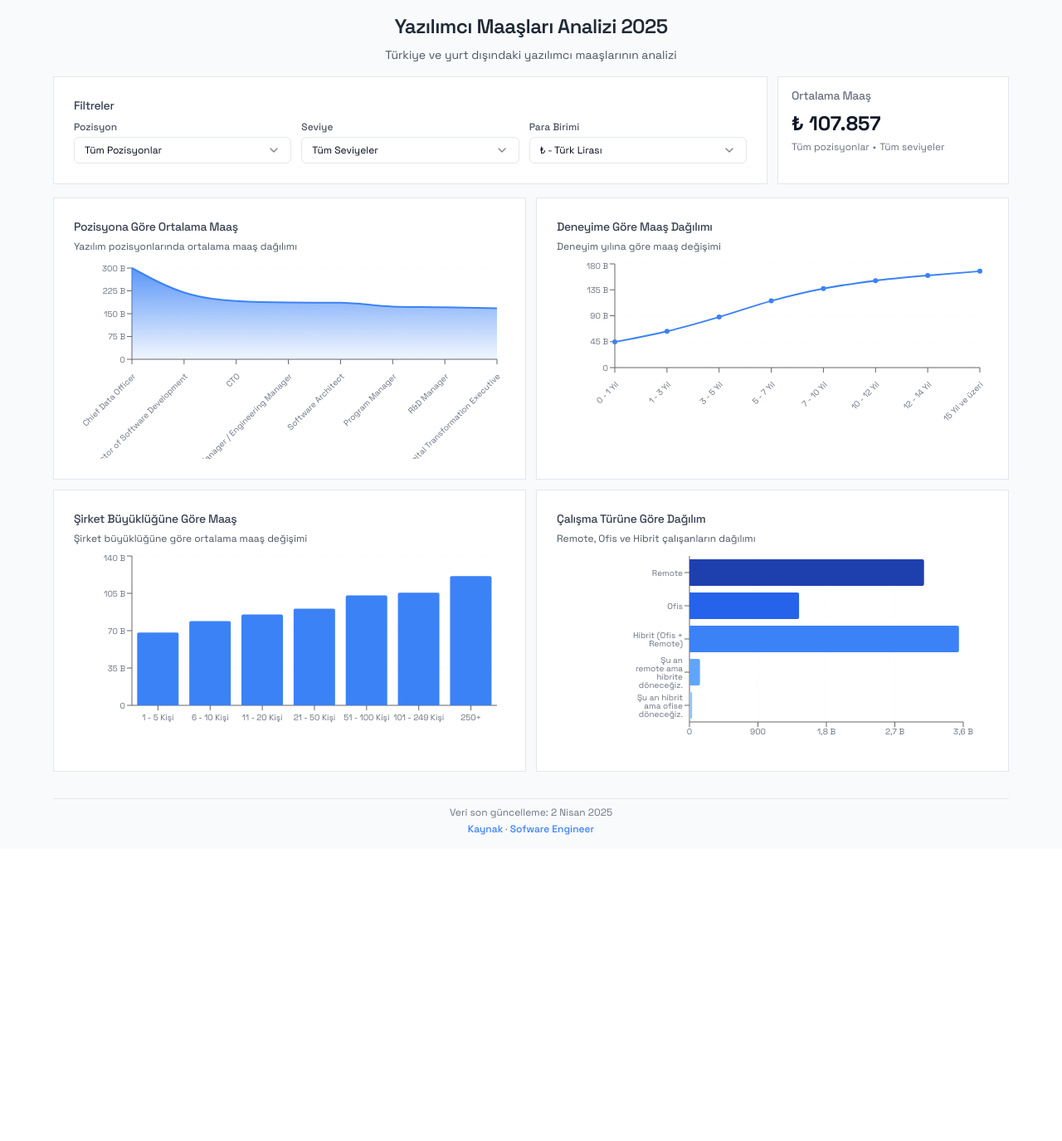
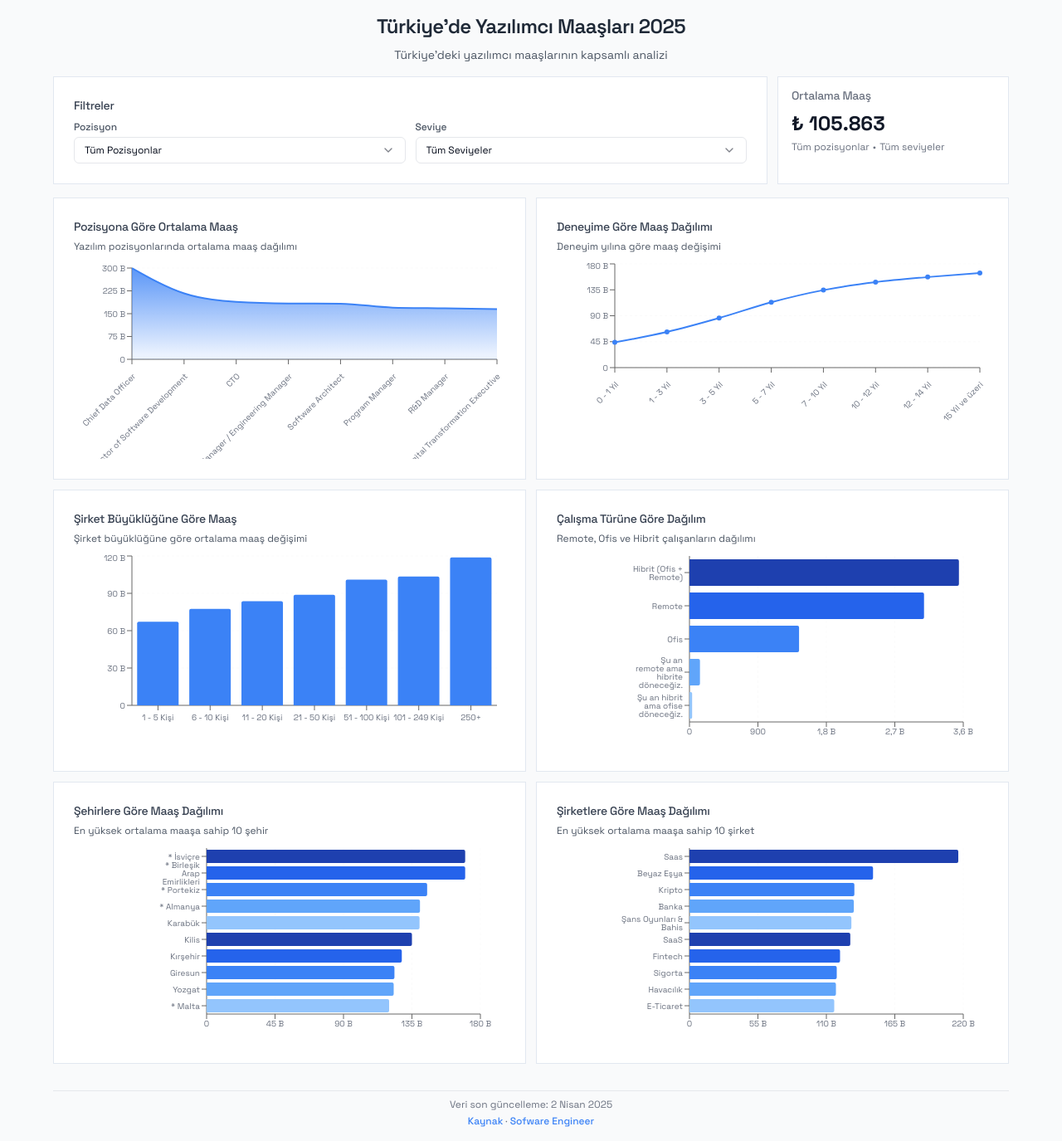
Before and after one commit to berkayderin/yazilimci-maaslari-2025, a Next.js app: page / in a window 1280 px wide. Shown: the whole page at 83% size. Before the commit the page ends 1023 px from the top, so only its background shows below. Built offline with nearby package versions, Linux system fonts and the light colour scheme.

Commit message:
edit currency

```diff
--- a/app/api/salary-stats/route.ts
+++ b/app/api/salary-stats/route.ts
@@ -1,216 +1,224 @@
-import { NextResponse } from 'next/server';
-import fs from 'fs';
-import path from 'path';
-import { NextRequest } from 'next/server';
-import { SalaryData } from '../salary-data/route';
+import { NextResponse } from "next/server";
+import data from "@/public/data/yazilimci-maaslari.json";
 
-export async function GET(request: NextRequest) {
+interface SalaryEntry {
+  position?: string;
+  level?: string;
+  currency?: string;
+  company?: string;
+  salary?: string;
+  city?: string;
+  work_type?: string;
+  experience?: string;
+  company_size?: string;
+}
+
+export async function GET(request: Request) {
   try {
-    const filePath = path.join(process.cwd(), 'public', 'data', 'yazilimci-maaslari.json');
+    const { searchParams } = new URL(request.url);
+    const position = searchParams.get("position");
+    const level = searchParams.get("level");
 
-    const fileContents = fs.readFileSync(filePath, 'utf8');
-    const data: SalaryData[] = JSON.parse(fileContents);
-
-    const searchParams = request.nextUrl.searchParams;
-    const position = searchParams.get('position') || 'all';
-    const level = searchParams.get('level') || 'all';
-    const currency = searchParams.get('currency') || '₺ - Türk Lirası';
-
-    const filteredData = data.filter(item => {
-      return (
-        (position === 'all' || item.position === position) &&
-        (level === 'all' || item.level === level) &&
-        (currency === 'all' || item.currency === currency)
-      );
+    const filteredData = (data as SalaryEntry[]).filter((item) => {
+      const matchesPosition = !position || position === "all" || item.position === position;
+      const matchesLevel = !level || level === "all" || item.level === level;
+      const matchesCurrency = item.currency === "₺ - Türk Lirası";
+      return matchesPosition && matchesLevel && matchesCurrency;
     });
 
-    const stats = {
-      positionAverageSalary: calculatePositionAverageSalary(filteredData),
+    // Ortalama maaş hesaplama
+    const calculateAvgSalary = (data: SalaryEntry[]): number => {
+      if (data.length === 0) return 0;
 
-      experienceSalaryData: calculateExperienceSalaryData(filteredData),
+      let total = 0;
+      let count = 0;
 
-      companySizeAvgSalary: calculateCompanySizeAvgSalary(filteredData),
+      data.forEach(item => {
+        if (item.salary) {
+          const salary = parseFloat(item.salary.replace(/\./g, "").replace(",", "."));
+          if (!isNaN(salary)) {
+            total += salary;
+            count += 1;
+          }
+        }
+      });
 
-      workTypeDistribution: calculateWorkTypeDistribution(filteredData),
+      return count > 0 ? Math.round(total / count) : 0;
+    };
 
-      salaryRanges: {
-        avg: calculateAvgSalary(filteredData)
-      }
-    };
+    // Deneyime göre maaş dağılımı
+    const experienceSalary = filteredData
+      .reduce((acc: { [key: string]: { total: number; count: number } }, item) => {
+        if (item.experience && item.salary) {
+          const salary = parseFloat(item.salary.replace(/\./g, "").replace(",", "."));
+          if (!isNaN(salary)) {
+            if (!acc[item.experience]) {
+              acc[item.experience] = { total: 0, count: 0 };
+            }
+            acc[item.experience].total += salary;
+            acc[item.experience].count += 1;
+          }
+        }
+        return acc;
+      }, {});
+
+    const experienceOrder = [
+      "0 - 1 Yıl",
+      "1 - 3 Yıl",
+      "3 - 5 Yıl",
+      "5 - 7 Yıl",
+      "7 - 10 Yıl",
+      "10 - 12 Yıl",
+      "12 - 14 Yıl",
+      "15 Yıl ve üzeri"
+    ];
+
+    const experienceSalaryData = experienceOrder
+      .filter(exp => experienceSalary[exp])
+      .map(exp => ({
+        name: exp,
+        value: Math.round(experienceSalary[exp].total / experienceSalary[exp].count),
+      }));
+
+    // Şirket büyüklüğüne göre maaş dağılımı
+    const companySizeAvgSalary = filteredData
+      .reduce((acc: { [key: string]: { total: number; count: number } }, item) => {
+        if (item.company_size && item.salary) {
+          const salary = parseFloat(item.salary.replace(/\./g, "").replace(",", "."));
+          if (!isNaN(salary)) {
+            if (!acc[item.company_size]) {
+              acc[item.company_size] = { total: 0, count: 0 };
+            }
+            acc[item.company_size].total += salary;
+            acc[item.company_size].count += 1;
+          }
+        }
+        return acc;
+      }, {});
+
+    const companySizeOrder = [
+      "1 - 5 Kişi",
+      "6 - 10 Kişi",
+      "11 - 20 Kişi",
+      "21 - 50 Kişi",
+      "51 - 100 Kişi",
+      "101 - 249 Kişi",
+      "250+"
+    ];
+
+    const companySizeAvgSalaryArray = companySizeOrder
+      .filter(size => companySizeAvgSalary[size])
+      .map(size => ({
+        name: size,
+        value: Math.round(companySizeAvgSalary[size].total / companySizeAvgSalary[size].count),
+      }));
+
+    // Çalışma türüne göre dağılım
+    const workTypeDistribution = filteredData
+      .reduce((acc: { [key: string]: number }, item) => {
+        if (item.work_type) {
+          acc[item.work_type] = (acc[item.work_type] || 0) + 1;
+        }
+        return acc;
+      }, {});
+
+    const workTypeDistributionArray = Object.entries(workTypeDistribution)
+      .map(([name, value]) => ({
+        name,
+        value,
+      }))
+      .sort((a, b) => b.value - a.value);
+
+    // Pozisyonlara göre maaş dağılımı
+    const positionAverageSalary = filteredData
+      .reduce((acc: { [key: string]: { total: number; count: number } }, item) => {
+        if (item.position && item.salary) {
+          const salary = parseFloat(item.salary.replace(/\./g, "").replace(",", "."));
+          if (!isNaN(salary)) {
+            if (!acc[item.position]) {
+              acc[item.position] = { total: 0, count: 0 };
+            }
+            acc[item.position].total += salary;
+            acc[item.position].count += 1;
+          }
+        }
+        return acc;
+      }, {});
+
+    const positionAverageSalaryArray = Object.entries(positionAverageSalary)
+      .map(([name, { total, count }]) => ({
+        name,
+        value: Math.round(total / count),
+      }))
+      .sort((a, b) => b.value - a.value);
+
+    // Şirketlere göre maaş dağılımı
+    const companyAverageSalary = filteredData
+      .reduce((acc: { [key: string]: { total: number; count: number } }, item) => {
+        if (item.company && item.salary) {
+          const salary = parseFloat(item.salary.replace(/\./g, "").replace(",", "."));
+          if (!isNaN(salary)) {
+            if (!acc[item.company]) {
+              acc[item.company] = { total: 0, count: 0 };
+            }
+            acc[item.company].total += salary;
+            acc[item.company].count += 1;
+          }
+        }
+        return acc;
+      }, {});
+
+    const companyAverageSalaryArray = Object.entries(companyAverageSalary)
+      .map(([name, { total, count }]) => ({
+        name,
+        value: Math.round(total / count),
+      }))
+      .sort((a, b) => b.value - a.value)
+      .slice(0, 10);
+
+    // Şehirlere göre maaş ortalaması
+    const cityAverageSalary = filteredData
+      .reduce((acc: { [key: string]: { total: number; count: number } }, item) => {
+        if (item.city && item.salary) {
+          const salary = parseFloat(item.salary.replace(/\./g, "").replace(",", "."));
+          if (!isNaN(salary)) {
+            if (!acc[item.city]) {
+              acc[item.city] = { total: 0, count: 0 };
+            }
+            acc[item.city].total += salary;
+            acc[item.city].count += 1;
+          }
+        }
+        return acc;
+      }, {});
+
+    const cityAverageSalaryArray = Object.entries(cityAverageSalary)
+      .map(([name, { total, count }]) => ({
+        name,
+        value: Math.round(total / count),
+      }))
+      .sort((a, b) => b.value - a.value)
+      .slice(0, 10);
 
     return NextResponse.json({
       success: true,
-      stats
+      stats: {
+        positionAverageSalary: positionAverageSalaryArray,
+        experienceSalaryData,
+        companySizeAvgSalary: companySizeAvgSalaryArray,
+        workTypeDistribution: workTypeDistributionArray,
+        companyAverageSalary: companyAverageSalaryArray,
+        cityAverageSalary: cityAverageSalaryArray,
+        salaryRanges: {
+          avg: calculateAvgSalary(filteredData)
+        }
+      },
     });
   } catch (error) {
-    console.error('Stats API Error:', error);
+    console.error("API Hatası:", error);
     return NextResponse.json(
-      { success: false, error: 'İstatistikler hesaplanırken bir hata oluştu' },
+      { success: false, error: "Veriler işlenirken bir hata oluştu." },
       { status: 500 }
     );
   }
 }
-
-function calculatePositionAverageSalary(data: SalaryData[]) {
-  const positions: Record<string, { total: number; count: number }> = {};
-
-  data.forEach(item => {
-    // Boş veya geçersiz pozisyonları atla
-    if (!item.position || item.position.trim() === '' || item.position === 'NaN') {
-      return;
-    }
-
-    const position = item.position;
-    const salaryRange = item.salary.split(' - ');
-    let avgSalary = 0;
-
-    if (salaryRange.length > 1) {
-      const min = parseFloat(salaryRange[0].replace(/\./g, '').replace(',', '.'));
-      const max = parseFloat(salaryRange[1].replace(/\./g, '').replace(',', '.'));
-      avgSalary = (min + max) / 2;
-    } else {
-      avgSalary = parseFloat(salaryRange[0].replace(/\./g, '').replace(',', '.'));
-    }
-
-    if (!positions[position]) {
-      positions[position] = { total: avgSalary, count: 1 };
-    } else {
-      positions[position].total += avgSalary;
-      positions[position].count += 1;
-    }
-  });
-
-  return Object.keys(positions)
-    .filter(position => position && position.trim() !== '')
-    .map(position => ({
-      name: position,
-      value: Math.round(positions[position].total / positions[position].count)
-    }))
-    .sort((a, b) => b.value - a.value);
-}
-
-function calculateExperienceSalaryData(data: SalaryData[]) {
-  const experienceLevels: Record<string, { total: number; count: number }> = {};
-
-  data.forEach(item => {
-    const experience = item.experience;
-    const salaryRange = item.salary.split(' - ');
-    let avgSalary = 0;
-
-    if (salaryRange.length > 1) {
-      const min = parseFloat(salaryRange[0].replace(/\./g, '').replace(',', '.'));
-      const max = parseFloat(salaryRange[1].replace(/\./g, '').replace(',', '.'));
-      avgSalary = (min + max) / 2;
-    } else {
-      avgSalary = parseFloat(salaryRange[0].replace(/\./g, '').replace(',', '.'));
-    }
-
-    if (!experienceLevels[experience]) {
-      experienceLevels[experience] = { total: avgSalary, count: 1 };
-    } else {
-      experienceLevels[experience].total += avgSalary;
-      experienceLevels[experience].count += 1;
-    }
-  });
-
-  return Object.keys(experienceLevels).map(exp => ({
-    name: exp,
-    value: Math.round(experienceLevels[exp].total / experienceLevels[exp].count)
-  })).sort((a, b) => {
-    const expOrder: Record<string, number> = {
-      "0 - 1 Yıl": 1,
-      "1 - 3 Yıl": 2,
-      "3 - 5 Yıl": 3,
-      "5 - 7 Yıl": 4,
-      "7 - 10 Yıl": 5,
-      "10 - 12 Yıl": 6,
-      "12 - 14 Yıl": 7,
-      "15 Yıl ve üzeri": 8
-    };
-    return expOrder[a.name] - expOrder[b.name];
-  });
-}
-
-function calculateCompanySizeAvgSalary(data: SalaryData[]) {
-  const sizes: Record<string, { total: number; count: number }> = {};
-
-  data.forEach(item => {
-    const size = item.company_size;
-    const salaryRange = item.salary.split(' - ');
-    let avgSalary = 0;
-
-    if (salaryRange.length > 1) {
-      const min = parseFloat(salaryRange[0].replace(/\./g, '').replace(',', '.'));
-      const max = parseFloat(salaryRange[1].replace(/\./g, '').replace(',', '.'));
-      avgSalary = (min + max) / 2;
-    } else {
-      avgSalary = parseFloat(salaryRange[0].replace(/\./g, '').replace(',', '.'));
-    }
-
-    if (!sizes[size]) {
-      sizes[size] = { total: avgSalary, count: 1 };
-    } else {
-      sizes[size].total += avgSalary;
-      sizes[size].count += 1;
-    }
-  });
-
-  return Object.keys(sizes).map(size => ({
-    name: size,
-    value: Math.round(sizes[size].total / sizes[size].count)
-  })).sort((a, b) => {
-    const sizeOrder: Record<string, number> = {
-      "1 - 5 Kişi": 1,
-      "6 - 10 Kişi": 2,
-      "11 - 20 Kişi": 3,
-      "21 - 50 Kişi": 4,
-      "51 - 100 Kişi": 5,
-      "101 - 249 Kişi": 6,
-      "250+": 7
-    };
-    return sizeOrder[a.name] - sizeOrder[b.name];
-  });
-}
-
-// Çalışma türüne göre dağılım hesaplama
-function calculateWorkTypeDistribution(data: SalaryData[]) {
-  const types: Record<string, number> = {};
-
-  data.forEach(item => {
-    const type = item.work_type;
-    if (!types[type]) {
-      types[type] = 1;
-    } else {
-      types[type] += 1;
-    }
-  });
-
-  return Object.keys(types).map(type => ({
-    name: type,
-    value: types[type]
-  }));
-}
-
-// Ortalama maaş hesaplama
-function calculateAvgSalary(data: SalaryData[]): number {
-  if (data.length === 0) return 0;
-
-  let total = 0;
-
-  data.forEach(item => {
-    const salaryRange = item.salary.split(' - ');
-    let avgSalary = 0;
-
-    if (salaryRange.length > 1) {
-      const min = parseFloat(salaryRange[0].replace(/\./g, '').replace(',', '.'));
-      const max = parseFloat(salaryRange[1].replace(/\./g, '').replace(',', '.'));
-      avgSalary = (min + max) / 2;
-    } else {
-      avgSalary = parseFloat(salaryRange[0].replace(/\./g, '').replace(',', '.'));
-    }
-
-    total += avgSalary;
-  });
-
-  return Math.round(total / data.length);
-}
--- a/app/page.tsx
+++ b/app/page.tsx
@@ -39,6 +39,8 @@ interface StatsResponse {
     experienceSalaryData: ChartData[];
     companySizeAvgSalary: ChartData[];
     workTypeDistribution: ChartData[];
+    cityAverageSalary: ChartData[];
+    companyAverageSalary: ChartData[];
     salaryRanges: {
       min: number;
       max: number;
@@ -59,11 +61,9 @@ export default function Home() {
   const [options, setOptions] = useState<{
     positions: string[];
     levels: string[];
-    currencies: string[];
   }>({
     positions: ["all"],
     levels: ["all"],
-    currencies: ["all"],
   });
 
   useEffect(() => {
@@ -76,7 +76,6 @@ export default function Home() {
           setOptions({
             positions: ["all", ...data.stats.positions],
             levels: ["all", ...data.stats.levels],
-            currencies: ["all", ...data.stats.currencies],
           });
         }
       } catch (err) {
@@ -95,8 +94,6 @@ export default function Home() {
         if (filter.position !== "all")
           params.append("position", filter.position);
         if (filter.level !== "all") params.append("level", filter.level);
-        if (filter.currency !== "all")
-          params.append("currency", filter.currency);
 
         const response = await fetch(`/api/salary-stats?${params.toString()}`);
         const data = await response.json();
@@ -157,10 +154,10 @@ export default function Home() {
       <div className="p-3 md:p-4">
         <header className="max-w-6xl mx-auto mb-4 text-center">
           <h1 className="text-xl md:text-2xl font-semibold mb-2 text-gray-800 dark:text-white tracking-tight">
-            Yazılımcı Maaşları Analizi 2025
+            Türkiye&apos;de Yazılımcı Maaşları 2025
           </h1>
           <p className="text-gray-600 dark:text-gray-300 max-w-2xl mx-auto text-sm">
-            Türkiye ve yurt dışındaki yazılımcı maaşlarının analizi
+            Türkiye&apos;deki yazılımcı maaşlarının kapsamlı analizi
           </p>
         </header>
 
@@ -173,7 +170,7 @@ export default function Home() {
                 </CardTitle>
               </CardHeader>
               <CardContent>
-                <div className="grid grid-cols-1 md:grid-cols-3 gap-3">
+                <div className="grid grid-cols-1 md:grid-cols-2 gap-3">
                   <div>
                     <label className="block text-xs font-medium text-gray-600 dark:text-gray-300 mb-1">
                       Pozisyon
@@ -216,30 +213,6 @@ export default function Home() {
                             {level === "all" ? "Tüm Seviyeler" : level}
                           </SelectItem>
                         ))}
-                      </SelectContent>
-                    </Select>
-                  </div>
-
-                  <div>
-                    <label className="block text-xs font-medium text-gray-600 dark:text-gray-300 mb-1">
-                      Para Birimi
-                    </label>
-                    <Select
-                      onValueChange={(value) =>
-                        setFilter((prev) => ({ ...prev, currency: value }))
-                      }
-                      defaultValue={filter.currency}
-                    >
-                      <SelectTrigger className="w-full h-8 text-xs border border-gray-200 dark:border-gray-700 bg-white dark:bg-gray-800 shadow-none focus:ring-1 focus:ring-blue-500">
-                        <SelectValue placeholder="Para birimi seçin" />
-                      </SelectTrigger>
-                      <SelectContent>
-                        <SelectItem value="all">Tüm Para Birimleri</SelectItem>
-                        <SelectItem value="₺ - Türk Lirası">
-                          ₺ - Türk Lirası
-                        </SelectItem>
-                        <SelectItem value="$ - Dolar">$ - Dolar</SelectItem>
-                        <SelectItem value="€ - Euro">€ - Euro</SelectItem>
                       </SelectContent>
                     </Select>
                   </div>
@@ -604,6 +577,178 @@ export default function Home() {
                   </div>
                 </CardContent>
               </Card>
+
+              <Card>
+                <CardHeader className="pb-2">
+                  <CardTitle className="text-sm font-medium text-gray-700 dark:text-gray-200">
+                    Şehirlere Göre Maaş Dağılımı
+                  </CardTitle>
+                  <p className="text-gray-600 dark:text-gray-400 text-xs">
+                    En yüksek ortalama maaşa sahip 10 şehir
+                  </p>
+                </CardHeader>
+                <CardContent>
+                  <div className="h-[240px]">
+                    <ResponsiveContainer width="100%" height="100%">
+                      <BarChart
+                        data={stats.cityAverageSalary}
+                        layout="vertical"
+                        margin={{ top: 5, right: 30, left: 60, bottom: 5 }}
+                      >
+                        <CartesianGrid
+                          strokeDasharray="3 3"
+                          stroke="#eee"
+                          opacity={0.3}
+                          horizontal={false}
+                        />
+                        <XAxis
+                          type="number"
+                          tick={{ fontSize: 10, fill: "#6b7280" }}
+                          tickFormatter={(value) =>
+                            new Intl.NumberFormat("tr-TR", {
+                              notation: "compact",
+                              compactDisplay: "short",
+                            }).format(value)
+                          }
+                        />
+                        <YAxis
+                          dataKey="name"
+                          type="category"
+                          tick={{ fontSize: 10, fill: "#6b7280" }}
+                          width={100}
+                        />
+                        <Tooltip
+                          formatter={(value: number) =>
+                            new Intl.NumberFormat("tr-TR").format(value)
+                          }
+                          contentStyle={{
+                            backgroundColor: "rgba(255, 255, 255, 0.97)",
+                            borderRadius: "4px",
+                            padding: "6px",
+                            boxShadow: "0 2px 5px rgba(0, 0, 0, 0.1)",
+                            border: "none",
+                            fontSize: "12px",
+                          }}
+                          labelStyle={{
+                            fontWeight: "500",
+                            marginBottom: "4px",
+                            fontSize: "12px",
+                          }}
+                        />
+                        <Bar
+                          dataKey="value"
+                          name="Ortalama Maaş"
+                          fill="#3b82f6"
+                          radius={[0, 2, 2, 0]}
+                        >
+                          {stats.cityAverageSalary.map((entry, index) => {
+                            const colors = [
+                              "#1e40af",
+                              "#2563eb",
+                              "#3b82f6",
+                              "#60a5fa",
+                              "#93c5fd",
+                            ];
+
+                            return (
+                              <Cell
+                                key={`cell-${index}`}
+                                fill={colors[index % colors.length]}
+                              />
+                            );
+                          })}
+                        </Bar>
+                      </BarChart>
+                    </ResponsiveContainer>
+                  </div>
+                </CardContent>
+              </Card>
+
+              <Card>
+                <CardHeader className="pb-2">
+                  <CardTitle className="text-sm font-medium text-gray-700 dark:text-gray-200">
+                    Şirketlere Göre Maaş Dağılımı
+                  </CardTitle>
+                  <p className="text-gray-600 dark:text-gray-400 text-xs">
+                    En yüksek ortalama maaşa sahip 10 şirket
+                  </p>
+                </CardHeader>
+                <CardContent>
+                  <div className="h-[240px]">
+                    <ResponsiveContainer width="100%" height="100%">
+                      <BarChart
+                        data={stats.companyAverageSalary}
+                        layout="vertical"
+                        margin={{ top: 5, right: 30, left: 60, bottom: 5 }}
+                      >
+                        <CartesianGrid
+                          strokeDasharray="3 3"
+                          stroke="#eee"
+                          opacity={0.3}
+                          horizontal={false}
+                        />
+                        <XAxis
+                          type="number"
+                          tick={{ fontSize: 10, fill: "#6b7280" }}
+                          tickFormatter={(value) =>
+                            new Intl.NumberFormat("tr-TR", {
+                              notation: "compact",
+                              compactDisplay: "short",
+                            }).format(value)
+                          }
+                        />
+                        <YAxis
+                          dataKey="name"
+                          type="category"
+                          tick={{ fontSize: 10, fill: "#6b7280" }}
+                          width={100}
+                        />
+                        <Tooltip
+                          formatter={(value: number) =>
+                            new Intl.NumberFormat("tr-TR").format(value)
+                          }
+                          contentStyle={{
+                            backgroundColor: "rgba(255, 255, 255, 0.97)",
+                            borderRadius: "4px",
+                            padding: "6px",
+                            boxShadow: "0 2px 5px rgba(0, 0, 0, 0.1)",
+                            border: "none",
+                            fontSize: "12px",
+                          }}
+                          labelStyle={{
+                            fontWeight: "500",
+                            marginBottom: "4px",
+                            fontSize: "12px",
+                          }}
+                        />
+                        <Bar
+                          dataKey="value"
+                          name="Ortalama Maaş"
+                          fill="#3b82f6"
+                          radius={[0, 2, 2, 0]}
+                        >
+                          {stats.companyAverageSalary.map((entry, index) => {
+                            const colors = [
+                              "#1e40af",
+                              "#2563eb",
+                              "#3b82f6",
+                              "#60a5fa",
+                              "#93c5fd",
+                            ];
+
+                            return (
+                              <Cell
+                                key={`cell-${index}`}
+                                fill={colors[index % colors.length]}
+                              />
+                            );
+                          })}
+                        </Bar>
+                      </BarChart>
+                    </ResponsiveContainer>
+                  </div>
+                </CardContent>
+              </Card>
             </div>
           </div>
         )}
```
Also changed, not shown: 1 other file (tests, documents, lock files or other folders).
